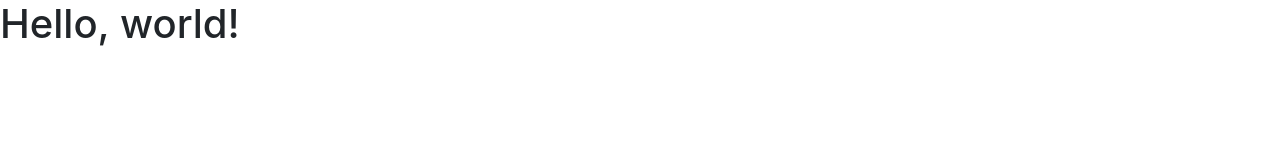
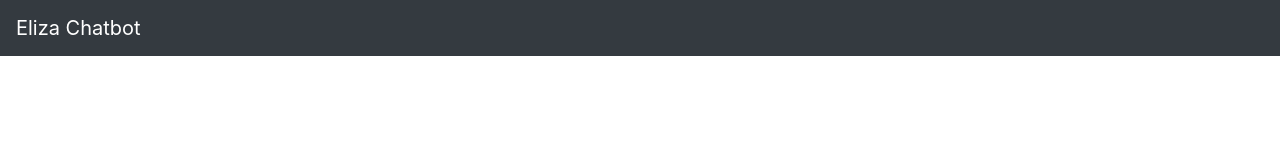
Before and after one commit to majo-z/Chatbot, a plain HTML site: page index.html in a window 1280 px wide. Drawn offline with nearby package versions, Linux system fonts and the light colour scheme.

Commit message:
added navbar

```diff
--- a/index.html
+++ b/index.html
@@ -1,21 +1,36 @@
 <!doctype html>
 <html lang="en">
-  <head>
-    <title>Hello, world!</title>
+
+<head>
+    <title>Eliza Chatbot</title>
     <!-- Required meta tags -->
     <meta charset="utf-8">
     <meta name="viewport" content="width=device-width, initial-scale=1, shrink-to-fit=no">
 
     <!-- Bootstrap CSS -->
-    <link rel="stylesheet" href="https://maxcdn.bootstrapcdn.com/bootstrap/4.0.0-beta.2/css/bootstrap.min.css" integrity="sha384-PsH8R72JQ3SOdhVi3uxftmaW6Vc51MKb0q5P2rRUpPvrszuE4W1povHYgTpBfshb" crossorigin="anonymous">
-  </head>
-  <body>
-    <h1>Hello, world!</h1>
+    <link rel="stylesheet" href="https://maxcdn.bootstrapcdn.com/bootstrap/4.0.0-beta.2/css/bootstrap.min.css" integrity="sha384-PsH8R72JQ3SOdhVi3uxftmaW6Vc51MKb0q5P2rRUpPvrszuE4W1povHYgTpBfshb"
+        crossorigin="anonymous">
+    <style>
+        body {
+            padding-top: 65px;
+            padding-bottom: 100px;
+        }
+    </style>
+</head>
+
+<body>
+    <nav class="navbar fixed-top navbar-dark bg-dark">
+        <a class="navbar-brand" href="#">Eliza Chatbot</a>
+    </nav>
 
     <!-- Optional JavaScript -->
     <!-- jQuery first, then Popper.js, then Bootstrap JS -->
-    <script src="https://code.jquery.com/jquery-3.2.1.slim.min.js" integrity="sha384-KJ3o2DKtIkvYIK3UENzmM7KCkRr/rE9/Qpg6aAZGJwFDMVNA/GpGFF93hXpG5KkN" crossorigin="anonymous"></script>
-    <script src="https://cdnjs.cloudflare.com/ajax/libs/popper.js/1.12.3/umd/popper.min.js" integrity="sha384-vFJXuSJphROIrBnz7yo7oB41mKfc8JzQZiCq4NCceLEaO4IHwicKwpJf9c9IpFgh" crossorigin="anonymous"></script>
-    <script src="https://maxcdn.bootstrapcdn.com/bootstrap/4.0.0-beta.2/js/bootstrap.min.js" integrity="sha384-alpBpkh1PFOepccYVYDB4do5UnbKysX5WZXm3XxPqe5iKTfUKjNkCk9SaVuEZflJ" crossorigin="anonymous"></script>
-  </body>
+    <script src="https://code.jquery.com/jquery-3.2.1.slim.min.js" integrity="sha384-KJ3o2DKtIkvYIK3UENzmM7KCkRr/rE9/Qpg6aAZGJwFDMVNA/GpGFF93hXpG5KkN"
+        crossorigin="anonymous"></script>
+    <script src="https://cdnjs.cloudflare.com/ajax/libs/popper.js/1.12.3/umd/popper.min.js" integrity="sha384-vFJXuSJphROIrBnz7yo7oB41mKfc8JzQZiCq4NCceLEaO4IHwicKwpJf9c9IpFgh"
+        crossorigin="anonymous"></script>
+    <script src="https://maxcdn.bootstrapcdn.com/bootstrap/4.0.0-beta.2/js/bootstrap.min.js" integrity="sha384-alpBpkh1PFOepccYVYDB4do5UnbKysX5WZXm3XxPqe5iKTfUKjNkCk9SaVuEZflJ"
+        crossorigin="anonymous"></script>
+</body>
+
 </html>
```
